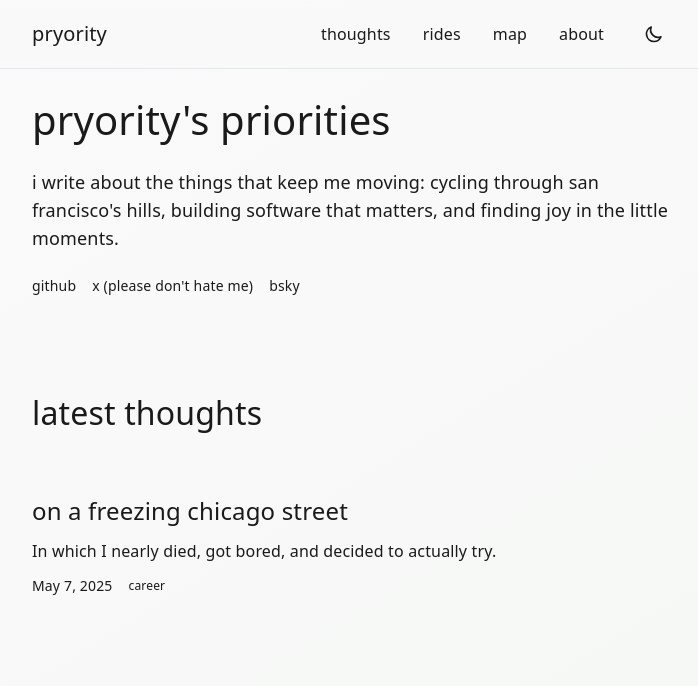
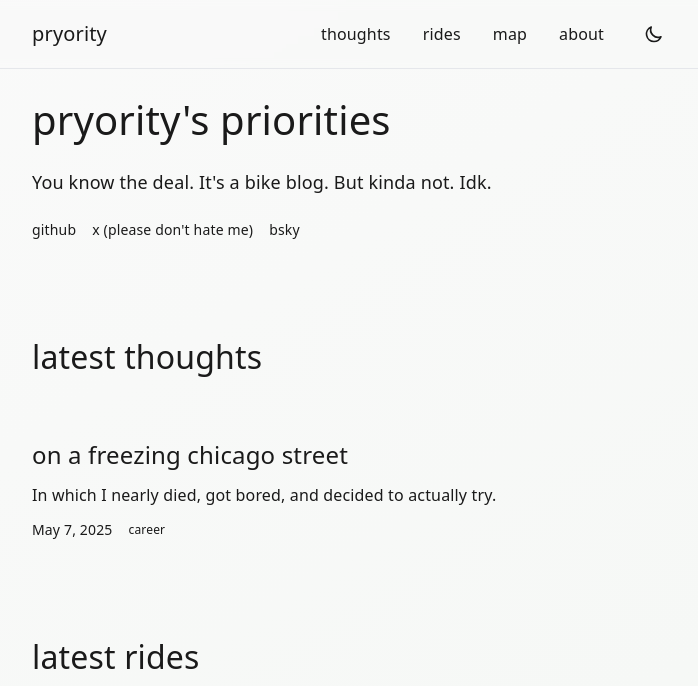
Before and after one commit to pry0rity/sf-bikeways-blog, an Astro site: page / in a window 1280 px wide. Shown: the top 686 px of the page, without its empty margins (288-986 px from the left). Built offline with nearby package versions, Linux system fonts and the light colour scheme; Astro itself is replaced by a stand-in of ours; some packages are replaced by stand-ins of ours; a web font is replaced by a local one.

Commit message:
slight copy tweak

```diff
--- a/src/pages/index.astro
+++ b/src/pages/index.astro
@@ -46,9 +46,7 @@ const sortedRoutes = routes.sort(
       <div class="space-y-2">
         <h1>pryority's priorities</h1>
         <p class="text-[var(--color-text)]/80 text-lg">
-          i write about the things that keep me moving: cycling through san
-          francisco's hills, building software that matters, and finding joy in
-          the little moments.
+          You know the deal. It's a bike blog. But kinda not. Idk.
         </p>
       </div>
 
```
